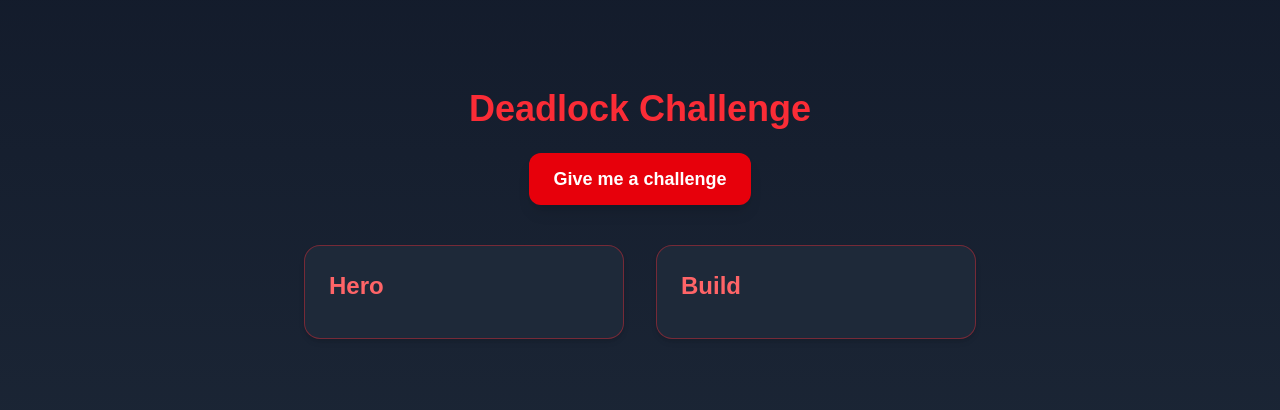
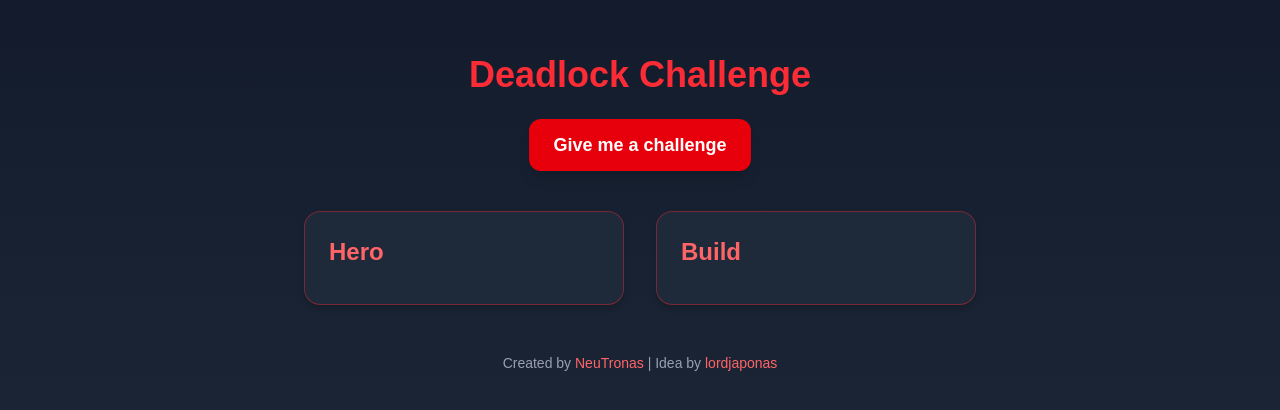
Before and after one commit to Neutronas/deadlockchallenge, a Next.js app: page / in a window 1280 px wide. Shown: the part 186-596 px from the top of the page. Built offline with nearby package versions, Linux system fonts and the light colour scheme.

Commit message:
now builds are only taken from lordjaponas

```diff
--- a/src/app/page.tsx
+++ b/src/app/page.tsx
@@ -39,8 +39,13 @@
 
       // Step 2: Fetch Builds
       const oneWeekAgo = Math.floor(Date.now() / 1000) - 7 * 24 * 60 * 60;
+      // const buildRes = await fetch(
+      //   `https://api.deadlock-api.com/v1/builds?min_published_unix_timestamp=${oneWeekAgo}&only_latest=true&hero_id=${randomHero.id}`
+      // );
+
+      // Take only builds from Lordjaponas
       const buildRes = await fetch(
-        `https://api.deadlock-api.com/v1/builds?min_published_unix_timestamp=${oneWeekAgo}&only_latest=true&hero_id=${randomHero.id}`
+        `https://api.deadlock-api.com/v1/builds?author_id=76561198039863379&only_latest=true&hero_id=${randomHero.id}`
       );
       const buildData = await buildRes.json();
 
@@ -86,7 +91,6 @@
                 alt={hero.name}
                 className="mb-4"
               />
-              {/* <p className="text-sm opacity-70">ID: {hero.id}</p> */}
             </div>
           )}
         </div>
@@ -112,6 +116,27 @@
       {error && (
         <p className="text-red-400 mt-6 font-semibold">Error: {error}</p>
       )}
+
+      <footer className="mt-12 text-gray-400 text-sm">
+        Created by{" "}
+        <a
+          href="https://neutronas.eu"
+          target="_blank"
+          rel="noopener noreferrer"
+          className="text-red-400 hover:underline"
+        >
+          NeuTronas
+        </a>{" "}
+        | Idea by{" "}
+        <a
+          href="https://steamcommunity.com/profiles/76561198039863379"
+          target="_blank"
+          rel="noopener noreferrer"
+          className="text-red-400 hover:underline"
+        >
+          lordjaponas
+        </a>
+      </footer>
     </div>
   );
 }
```
